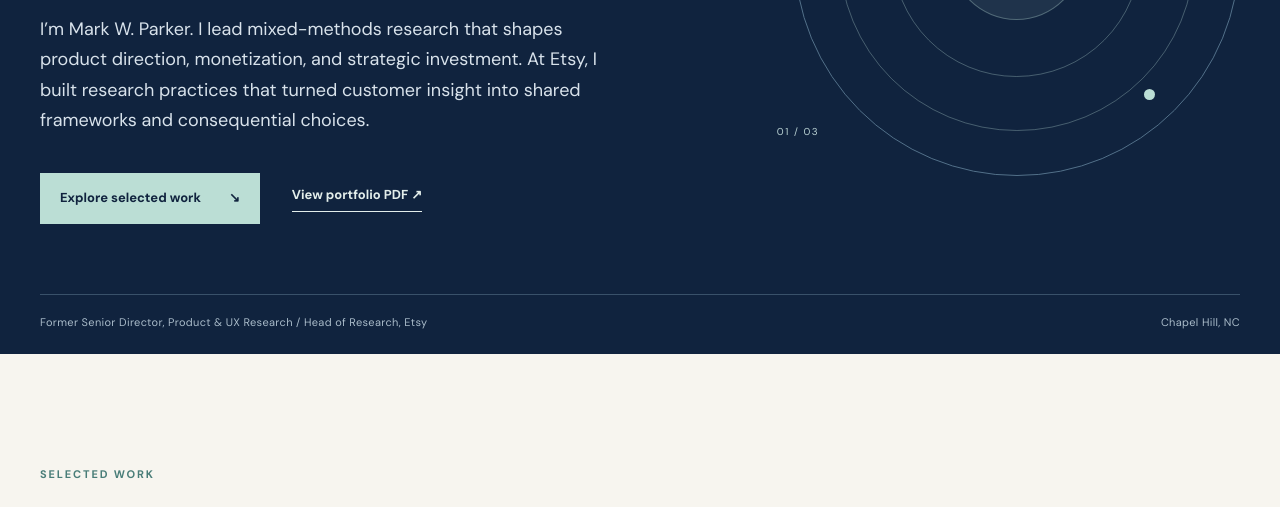
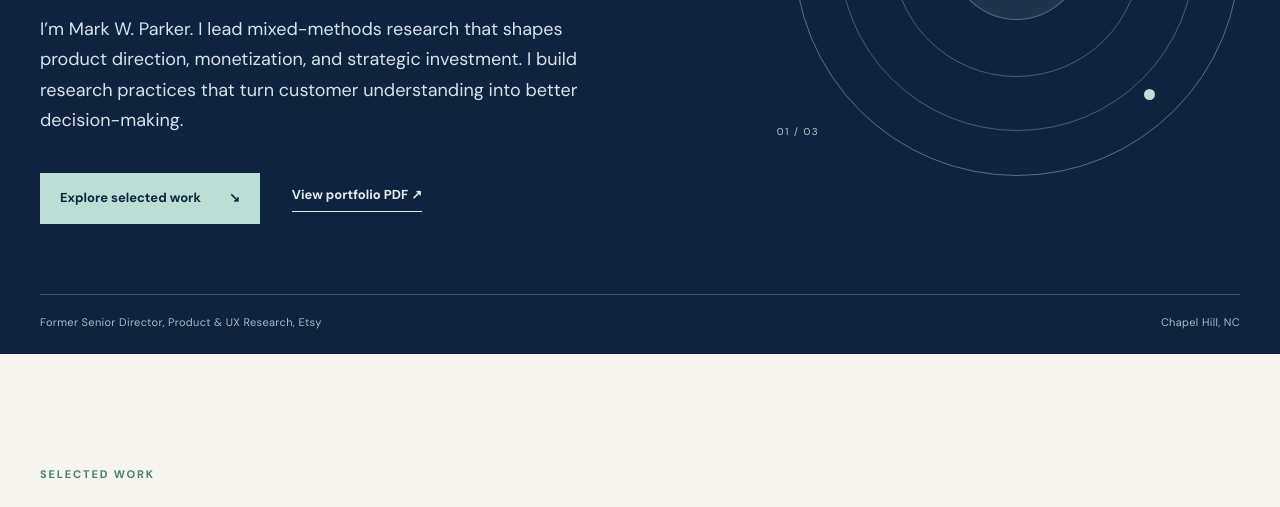
Before and after one commit to wm-negroni/mwp_portfolio, a plain HTML site: page index.html in a window 1280 px wide. Shown: the part 473-980 px from the top of the page. Drawn offline with Linux system fonts and the light colour scheme.

Commit message:
Sync homepage copy from editable document

```diff
--- a/index.html
+++ b/index.html
@@ -22,10 +22,10 @@
   <main id="main">
     <section class="hero" id="top">
       <div class="shell hero-grid">
-        <div><p class="eyebrow light">Research leadership · Product strategy</p><h1>Evidence that moves <em>decisions</em> forward.</h1><p class="hero-copy">I’m Mark W. Parker. I lead mixed-methods research that shapes product direction, monetization, and strategic investment. At Etsy, I built research practices that turned customer insight into shared frameworks and consequential choices.</p><div class="hero-actions"><a class="button button-light" href="#work">Explore selected work <span aria-hidden="true">↘</span></a><a class="text-link light-link" href="https://drive.google.com/file/d/1pf7tI7sldAUB6FnwBiD7TLIqTOPzl3YO/view?usp=drivesdk" target="_blank" rel="noopener">View portfolio PDF <span aria-hidden="true">↗</span></a></div></div>
+        <div><p class="eyebrow light">Research leadership · Product strategy</p><h1>Evidence that moves <em>decisions</em> forward.</h1><p class="hero-copy">I’m Mark W. Parker. I lead mixed-methods research that shapes product direction, monetization, and strategic investment. I build research practices that turn customer understanding into better decision-making.</p><div class="hero-actions"><a class="button button-light" href="#work">Explore selected work <span aria-hidden="true">↘</span></a><a class="text-link light-link" href="https://drive.google.com/file/d/1pf7tI7sldAUB6FnwBiD7TLIqTOPzl3YO/view?usp=drivesdk" target="_blank" rel="noopener">View portfolio PDF <span aria-hidden="true">↗</span></a></div></div>
         <div class="hero-art" aria-hidden="true"><span class="art-label">FROM INSIGHT TO IMPACT</span><div class="orbit orbit-one"></div><div class="orbit orbit-two"></div><div class="orbit orbit-three"></div><div class="art-core">Research<br><span>→</span> Strategy</div><span class="art-note">01 / 03</span></div>
       </div>
-      <div class="shell hero-foot"><span>Former Senior Director, Product & UX Research / Head of Research, Etsy</span><span>Chapel Hill, NC</span></div>
+      <div class="shell hero-foot"><span>Former Senior Director, Product & UX Research, Etsy</span><span>Chapel Hill, NC</span></div>
     </section>
 
     <section class="work section" id="work"><div class="shell"><div class="section-head"><div><p class="eyebrow">Selected work</p><h2>Three decisions.<br><em>Lasting impact.</em></h2></div><p>Research is most valuable when a team can use it. These examples show how evidence became a framework, a product direction, and a program design.</p></div>
```
